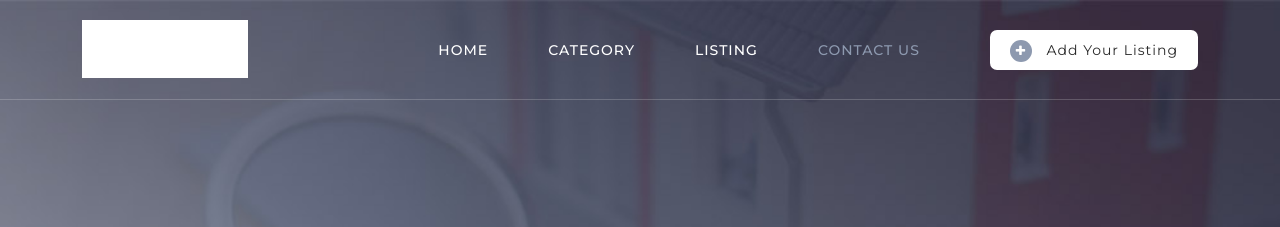
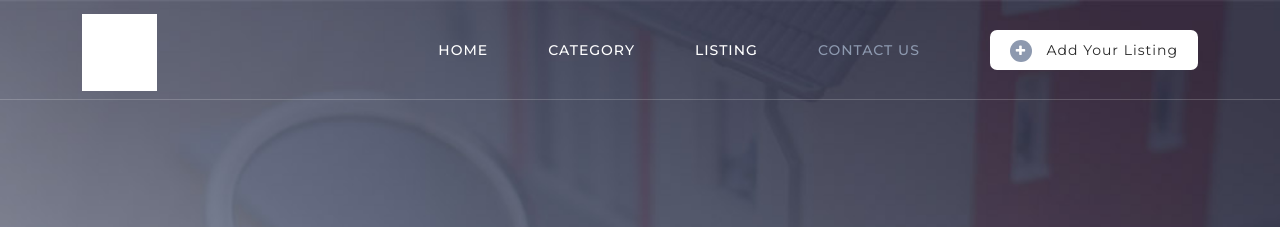
Before and after one commit to LavaMovement/LavaMovementSiteV3, a plain HTML site: page contact.html in a window 1280 px wide. Shown: the top 227 px of the page. Drawn offline with Linux system fonts and the light colour scheme.

Commit message:
Update templatemo-plot-listing.css
Resized Top Lava Logo and centered it

```diff
--- a/assets/css/templatemo-plot-listing.css
+++ b/assets/css/templatemo-plot-listing.css
@@ -277,10 +277,10 @@ header
 
 .header-area .main-nav a.logo {
   background-image: url(../images/white-logo.png);
-  width: 166px;
-  height: 58px;
-  display: inline-block;
-  margin-top: 20px;
+  width: 75px;
+  height: 77px;
+  display: inline-block;
+  margin-top: 14px;
 }
 
 .background-header .main-nav a.logo {
```
